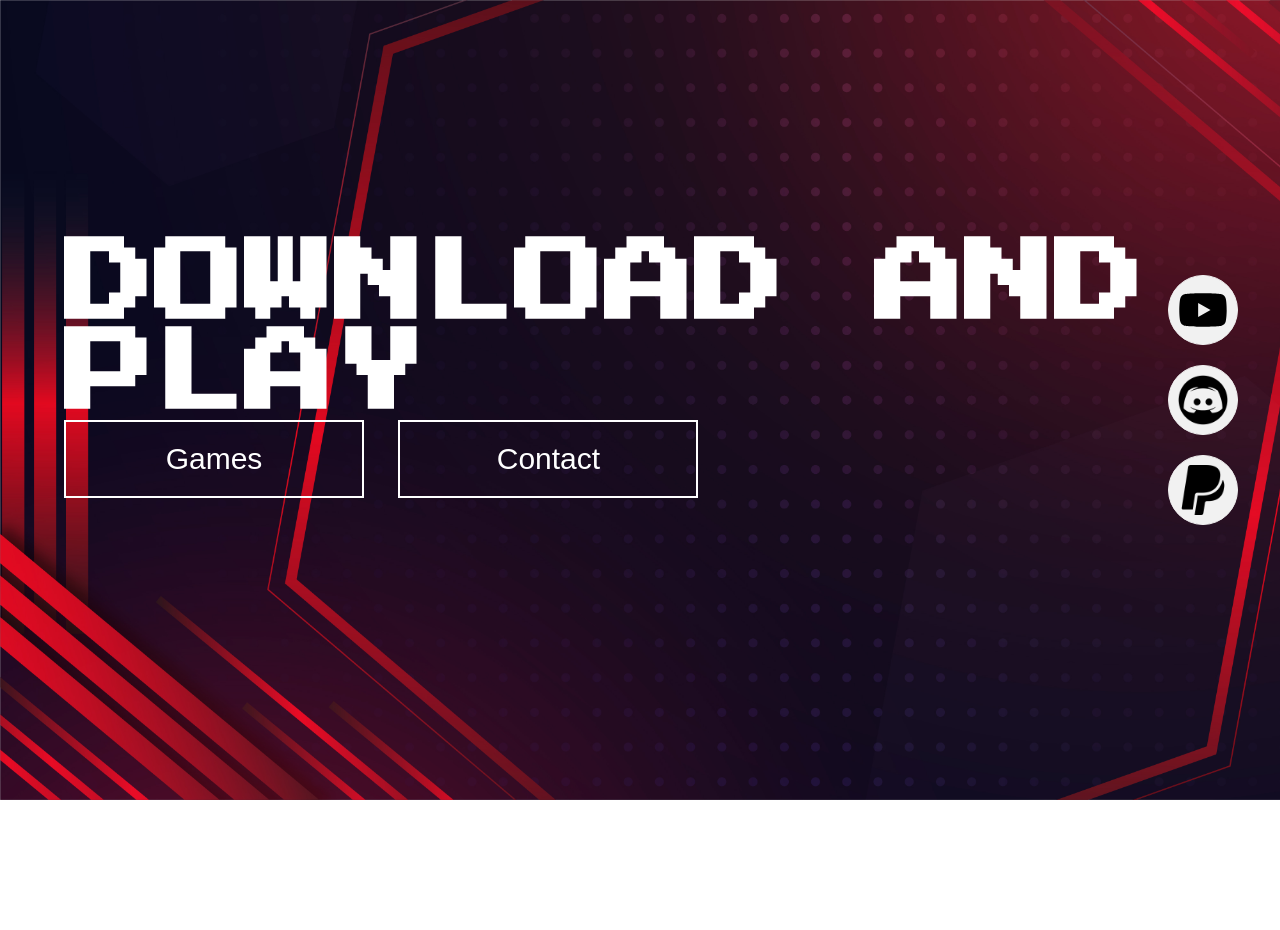
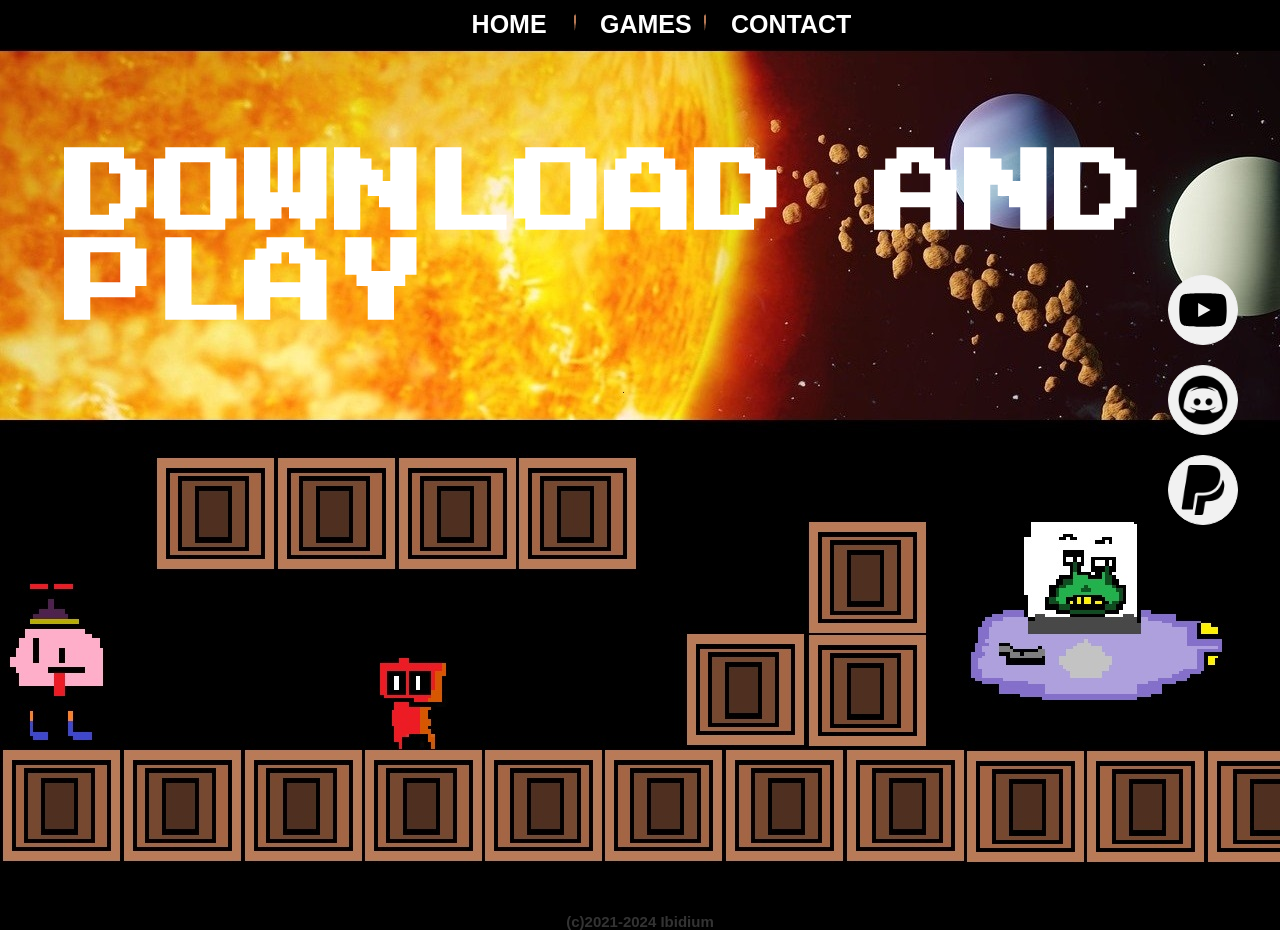
Before and after one commit to Man3ur/Ibi-games, a plain HTML site: page index.html in a window 1280 px wide. Before the commit the page ends 800 px from the top, so only its background shows below. Drawn offline with nearby package versions, Linux system fonts and the light colour scheme.

Commit message:
BIG UpDTAE

```diff
--- a/Contact/style2.css
+++ b/Contact/style2.css
@@ -37,6 +37,12 @@ h1 span {
 
 h2 {
     text-align: center;
+}
+
+h3 {
+    text-align: center;
+    font-size: 15px;
+    opacity: 20%;
 }
 
 .container-btns {
--- a/index.html
+++ b/index.html
@@ -22,11 +22,9 @@
         <style>
             @import url('https://fonts.googleapis.com/css2?family=Press+Start+2P&display=swap');
         </style>
+        <br><br>
         <h1><span>Download </span><span>And </span><span>Play </span></h1>
-        <div class="container-btns">
-            <a href='/Games/Ibi-Games.html'><button class="btn-first b1">Games</button></a>
-            <a href='Contact/Contact-me.html'><button class="btn-first b2">Contact</button></a>
-        </div>
+    </div>
     </div>
 
     <img src="IMG/Logo.png" class="logo">
@@ -44,7 +42,24 @@
         </a>
     </ul>
 
+    <div class="navbar">
+        <ul>
+            <li>
+                <a href="https://ibi-games.tk/">Home</a></li>
+            <img class="splitter" src="IMG/Fils.png" , style="width:2px;height:20px;">
+            <li>
+                <a href="Games/Ibi-Games.html">Games</a></li>
+            <img class="splitter" src="IMG/Fils.png" , style="width:2px;height:20px;">
+            <li>
+                <a href="Contact/Contact-me.html">Contact</a></li>
+        </ul>
+    </div>
 
+    <div>
+        <br><br><br><br><br><br><br><br><br><br><br><br><br><br><br><br><br><br><br><br><br><br><br><br>
+        <br><br><br><br><br><br><br><br><br><br><br><br><br><br><br><br><br><br><br><br><br><br><br><br>
+        <h3>(c)2021-2024 Ibidium</h3>
+    </div>
 
     <script src="https://cdnjs.cloudflare.com/ajax/libs/gsap/3.5.1/gsap.min.js"></script>
     <script src="app.js"></script>
--- a/style.css
+++ b/style.css
@@ -7,14 +7,10 @@
 }
 
 body {
-    background: #333;
+    margin: 0;
+    padding: 0;
     font-family: Arial, Helvetica, sans-serif;
-    height: 100vh;
-    background: url('IMG/02.jpg');
-    background-repeat: no-repeat;
-    background-size: cover;
-    position: relative;
-    overflow-x: hidden;
+    background: url('/IMG/Space.jpg');
 }
 
 .container-first {
@@ -28,36 +24,29 @@ h1 {
     font-size: 90px;
     color: #ffffff;
     font-family: 'Press Start 2P', cursive;
+    margin-top: -125px;
 }
 
 h1 span {
     position: relative;
 }
 
-.container-btns {
-    position: absolute left;
-    top: 50px;
+h2 {
+    text-align: center;
+    color: white;
+    font-size: 370px;
 }
 
-.btn-first {
-    border: 2px solid #ffffff;
-    outline: none;
-    background: transparent;
-    font-size: 30px;
-    padding: 20px;
-    width: 300px;
-    color: #ffffff;
-    cursor: pointer;
+h3 {
+    text-align: center;
+    font-size: 15px;
+    opacity: 20%;
+    color: white;
 }
 
-.btn-first:nth-child(1) {
-    margin-right: 30px;
-}
-
-.btn-first:hover {
-    transition: all 0.3s ease-in-out;
-    background: #000000;
-    color: #333;
+li {
+    font-size: 25px;
+    color: white;
 }
 
 .logo {
@@ -99,3 +88,31 @@ h1 span {
     width: 50px;
     height: 50px;
 }
+
+.navbar ul {
+    list-style: none;
+    background: transparent;
+    padding: 0;
+    margin: 0;
+    text-align: center;
+}
+
+.navbar li {
+    display: inline-block;
+}
+
+.navbar a {
+    text-decoration: none;
+    color: #fff;
+    width: 120px;
+    display: block;
+    padding: 10px 20px;
+    font-size: 15;
+    text-transform: uppercase;
+    font-weight: bold;
+    text-align: center;
+}
+
+.navbar a:hover {
+    background: transparent;
+}
```
Also changed, not shown: Contact/Contact-me.html (+3 -1 lines), IMG/Fils.png (added), IMG/Space.jpg (added).
